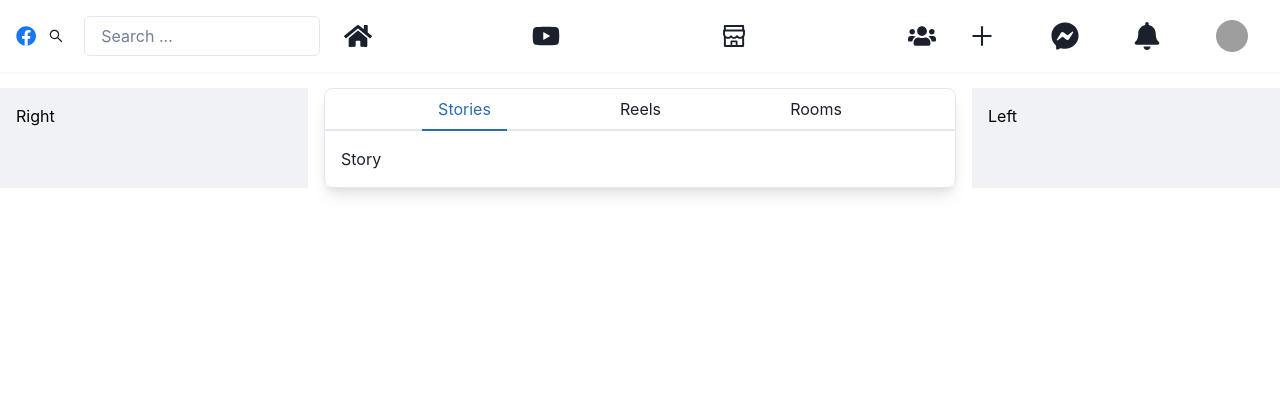
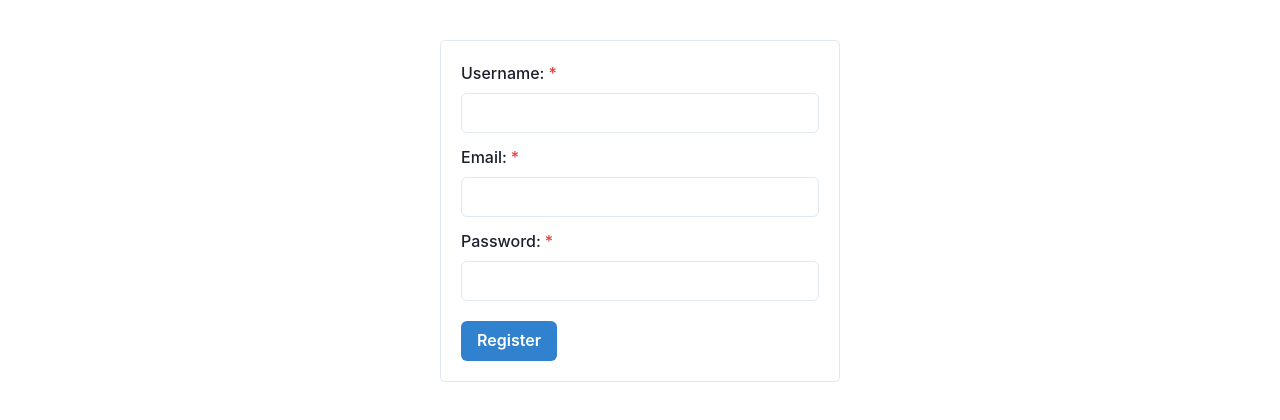
Before and after one commit to mrhasansan/FE-Sosmed, a React (Vite) app: page /register in a window 1280 px wide. Shown: the top 420 px of the page. Built offline with nearby package versions, Linux system fonts and the light colour scheme; grey boxes are pictures that could not be loaded.

Commit message:
menyatukan login dan register page dengan modalOverlay

```diff
--- a/src/App.tsx
+++ b/src/App.tsx
@@ -2,21 +2,35 @@ import { createBrowserRouter, createRoutesFromElements, Route, RouterProvider }
 import "./App.css";
 import { ChakraProvider } from "@chakra-ui/react";
 import { Layout } from "./components/Layout";
-import { Home } from "./pages/Home";
+import { Register } from "./pages/Register";
 import { ErrorPage } from "./pages/ErrorPage";
 import { Login } from "./pages/Login";
+import { Profile } from "./pages/Profile";
 
-const router = createBrowserRouter(
-  createRoutesFromElements(
-    <>
-      <Route path="/login" element={<Login />} />
-      <Route path="/" element={<Layout />}>
-        <Route index element={<Home />} />
-        <Route path="*" element={<ErrorPage />} />
-      </Route>
-    </>
-  )
-);
+const router = createBrowserRouter([
+  {
+    path: "/",
+    element: <Layout />,
+    errorElement: <ErrorPage />,
+    children: [],
+  },
+  {
+    path: "login",
+    element: <Login />,
+  },
+  {
+    path: "register",
+    element: <Register />,
+  },
+  {
+    path: "profile",
+    element: <Profile />,
+  },
+  {
+    path: "register",
+    element: <Register />,
+  },
+]);
 function App() {
   return (
     <ChakraProvider>
--- a/src/components/Content.tsx
+++ b/src/components/Content.tsx
@@ -1,9 +1,14 @@
-import { Box } from "@chakra-ui/react";
-import { Home } from "../pages/Home";
+import { Box, IconButton, Text } from "@chakra-ui/react";
+
+import { FaThumbsUp } from "react-icons/fa";
+
 export function Content(): JSX.Element {
   return (
     <Box w={{ base: "90%", lg: "100%" }} h="auto" boxShadow="lg" borderWidth="1px" borderRadius="lg" overflow="hidden">
-      <Home />
+      <Box display="flex" alignItems="center" bg="gray.100" borderRadius="md" p={2} _hover={{ bg: "gray.200", cursor: "pointer" }}>
+        <IconButton aria-label="like button" icon={<FaThumbsUp />} size="md" mr={2} />
+        <Text fontWeight="bold">Like</Text>
+      </Box>
     </Box>
   );
 }
--- a/src/components/Header.tsx
+++ b/src/components/Header.tsx
@@ -23,22 +23,22 @@ export function Header() {
         <GridItem w="100%" h="10" display={{ base: "none", md: "block" }}>
           <Box bg="transparant" h="100%" w="100%" display="flex" alignItems="center" justifyContent="space-between">
             <Button bg="transparant">
-              <Link to="/home">
+              <Link to="/">
                 <FaHome size={28} />
               </Link>
             </Button>
             <Button bg="transparant">
-              <Link to="/home">
+              <Link to="/">
                 <FaYoutube size={28} />
               </Link>
             </Button>
             <Button bg="transparant">
-              <Link to="/home">
+              <Link to="/">
                 <AiOutlineShop size={28} />
               </Link>
             </Button>
             <Button bg="transparant">
-              <Link to="/home">
+              <Link to="/profile">
                 <FaUsers size={28} />
               </Link>
             </Button>
@@ -47,18 +47,18 @@ export function Header() {
         <GridItem w="100%" h="10">
           <Box bg="transparant" h="100%" w="100%" display="flex" alignItems="center" justifyContent="space-between">
             <Button bg="transparant">
-              <Link to="/home">
+              <Link to="/">
                 <AiOutlinePlus size={28} />
               </Link>
             </Button>
 
             <Button bg="transparant">
-              <Link to="/home">
+              <Link to="/">
                 <FaFacebookMessenger size={28} />
               </Link>
             </Button>
             <Button bg="transparant">
-              <Link to="/home">
+              <Link to="/">
                 <FaBell size={28} />
               </Link>
             </Button>
@@ -68,7 +68,9 @@ export function Header() {
               </MenuButton>
               <MenuList>
                 <MenuGroup title="Profile">
-                  <MenuItem>My Account</MenuItem>
+                  <MenuItem>
+                    <Link to="/profile">My Account</Link>
+                  </MenuItem>
                   <MenuItem>Payments </MenuItem>
                 </MenuGroup>
                 <MenuDivider />
--- /dev/null
+++ b/src/pages/Chat.tsx
@@ -0,0 +1,3 @@
+export function Chat() {
+  return <div>Chat</div>;
+}
--- a/src/pages/History.tsx
+++ /dev/null
@@ -1,3 +0,0 @@
-export function History() {
-  return <div>History</div>;
-}
--- a/src/pages/Home.tsx
+++ /dev/null
@@ -1,30 +0,0 @@
-import { useState } from "react";
-import { TabList, Tab, Tabs, TabPanels, TabPanel } from "@chakra-ui/react";
-import { Story } from "./Story";
-import { History } from "./History";
-
-export function Home(): JSX.Element {
-  const [tabIndex, setTabIndex] = useState(0);
-
-  const handleTabChange = (index: number) => {
-    setTabIndex(index);
-  };
-
-  return (
-    <Tabs index={tabIndex} onChange={handleTabChange} display="flex" flexDirection="column">
-      <TabList justifyContent="space-evenly" display="flex" flexDirection="row">
-        <Tab>Stories</Tab>
-        <Tab>Reels</Tab>
-        <Tab>Rooms</Tab>
-      </TabList>
-      <TabPanels>
-        <TabPanel>
-          <Story />
-        </TabPanel>
-        <TabPanel>
-          <History />
-        </TabPanel>
-      </TabPanels>
-    </Tabs>
-  );
-}
--- a/src/pages/Login.tsx
+++ b/src/pages/Login.tsx
@@ -1,9 +1,39 @@
-import { Grid, GridItem, Box, FormControl, FormLabel, Input, Button, Stack, Text, Container, Divider } from "@chakra-ui/react";
-import { AiFillPlusCircle } from "react-icons/ai";
+import { Grid, GridItem, Box, FormControl, FormLabel, Input, Button, Stack, Text, Container, Divider, Modal, ModalOverlay, ModalBody, ModalHeader, ModalContent, ModalCloseButton, useDisclosure } from "@chakra-ui/react";
+import { NavLink } from "react-router-dom";
+import { useState } from "react";
+import { Register } from "./Register";
+
+interface RegisterFormProps {
+  email: string;
+  password: string;
+}
 
 export function Login() {
+  const { isOpen, onOpen, onClose } = useDisclosure();
+
+  const [email, setEmail] = useState("");
+  const [password, setPassword] = useState("");
+
+  const handleEmailChange = (event: React.ChangeEvent<HTMLInputElement>) => {
+    setEmail(event.target.value);
+  };
+
+  const handlePasswordChange = (event: React.ChangeEvent<HTMLInputElement>) => {
+    setPassword(event.target.value);
+  };
+
+  const handleSubmit = (event: React.FormEvent<HTMLFormElement>) => {
+    event.preventDefault();
+    const formData: RegisterFormProps = {
+      email,
+      password,
+    };
+    console.log(formData);
+    // lakukan pengiriman data ke server atau proses selanjutnya
+  };
+
   return (
-    <Grid templateColumns={{ sm: "1fr", md: "1fr 1fr" }} gap={6} bg="#F0F2F5">
+    <Grid templateColumns={{ sm: "1fr", md: "1fr 1fr" }} gap={6} bg="#F0F2F5" h="100%">
       <GridItem height="auto">
         <Box maxW={{ base: "md", md: "lg", lg: "2xl" }} mx="auto" mt={8} p={{ base: 4, md: 6, lg: 8 }} borderRadius={8}>
           <Container bg="transparant" borderRadius="md" padding="6" textAlign="justify">
@@ -19,24 +49,36 @@ export function Login() {
       <GridItem height="auto">
         <Box maxW={{ base: "md", md: "lg", lg: "xl" }} mx="auto" mt={6} p={{ base: 4, md: 6, lg: 8 }}>
           <Stack spacing={4} padding="8" bg="white" borderWidth={1} borderRadius={8}>
-            <FormControl id="email">
-              <FormLabel>Email</FormLabel>
-              <Input type="email" placeholder="Masukkan alamat email Anda" />
-            </FormControl>
-            <FormControl id="password">
-              <FormLabel>Kata Sandi</FormLabel>
-              <Input type="password" placeholder="Masukkan kata sandi Anda" />
-            </FormControl>
-            <Button colorScheme="blue" size="lg" w="100%">
-              Log in
-            </Button>
+            <form onSubmit={handleSubmit}>
+              <FormControl isRequired mt={3}>
+                <FormLabel htmlFor="email">Email:</FormLabel>
+                <Input type="email" id="email" placeholder="Email Address" value={email} onChange={handleEmailChange} />
+              </FormControl>
+              <FormControl isRequired mt={3}>
+                <FormLabel htmlFor="password">Password:</FormLabel>
+                <Input type="password" id="password" placeholder="Password" value={password} onChange={handlePasswordChange} />
+              </FormControl>
+              <Button type="submit" mt={5} colorScheme="blue" size="lg" w="100%">
+                <NavLink to="/">Log in</NavLink>
+              </Button>
+            </form>
             <Divider orientation="horizontal" />
-            <Button colorScheme="green" size="lg" w="100%">
+            <Button colorScheme="green" size="lg" w="100%" onClick={onOpen}>
               Create New Account
             </Button>
           </Stack>
         </Box>
       </GridItem>
+      <Modal isOpen={isOpen} onClose={onClose}>
+        <ModalOverlay />
+        <ModalContent>
+          <ModalHeader>Create New Account</ModalHeader>
+          <ModalCloseButton />
+          <ModalBody>
+            <Register />
+          </ModalBody>
+        </ModalContent>
+      </Modal>
     </Grid>
   );
 }
--- a/src/pages/Profile.tsx
+++ b/src/pages/Profile.tsx
@@ -1,3 +1,5 @@
-export function Login() {
-  return <div>Login</div>;
+import { Box, Image, Text } from "@chakra-ui/react";
+
+export function Profile() {
+  return <div>Profile</div>;
 }
--- /dev/null
+++ b/src/pages/Register.tsx
@@ -0,0 +1,63 @@
+import { useState } from "react";
+import { Box, Button, FormControl, FormErrorMessage, FormLabel, Input } from "@chakra-ui/react";
+
+interface RegisterFormProps {
+  userName: string;
+  email: string;
+  password: string;
+}
+
+export function Register() {
+  const [userName, setuserName] = useState("");
+
+  const [email, setEmail] = useState("");
+  const [password, setPassword] = useState("");
+
+  const handleuserNameChange = (event: React.ChangeEvent<HTMLInputElement>) => {
+    setuserName(event.target.value);
+  };
+
+  const handleEmailChange = (event: React.ChangeEvent<HTMLInputElement>) => {
+    setEmail(event.target.value);
+  };
+
+  const handlePasswordChange = (event: React.ChangeEvent<HTMLInputElement>) => {
+    setPassword(event.target.value);
+  };
+
+  const handleSubmit = (event: React.FormEvent<HTMLFormElement>) => {
+    event.preventDefault();
+    const formData: RegisterFormProps = {
+      userName,
+
+      email,
+      password,
+    };
+    console.log(formData);
+    // lakukan pengiriman data ke server atau proses selanjutnya
+  };
+
+  return (
+    <>
+      <Box maxWidth={400} mx="auto" mt={10} p={5} borderWidth={1} borderRadius={5}>
+        <form onSubmit={handleSubmit}>
+          <FormControl isRequired>
+            <FormLabel htmlFor="userName">Username:</FormLabel>
+            <Input type="text" id="userName" value={userName} onChange={handleuserNameChange} />
+          </FormControl>
+          <FormControl isRequired mt={3}>
+            <FormLabel htmlFor="email">Email:</FormLabel>
+            <Input type="email" id="email" value={email} onChange={handleEmailChange} />
+          </FormControl>
+          <FormControl isRequired mt={3}>
+            <FormLabel htmlFor="password">Password:</FormLabel>
+            <Input type="password" id="password" value={password} onChange={handlePasswordChange} />
+          </FormControl>
+          <Button type="submit" mt={5} colorScheme="blue">
+            Register
+          </Button>
+        </form>
+      </Box>
+    </>
+  );
+}
--- a/src/pages/Story.tsx
+++ /dev/null
@@ -1,3 +0,0 @@
-export function Story() {
-  return <div>Story</div>;
-}
```
